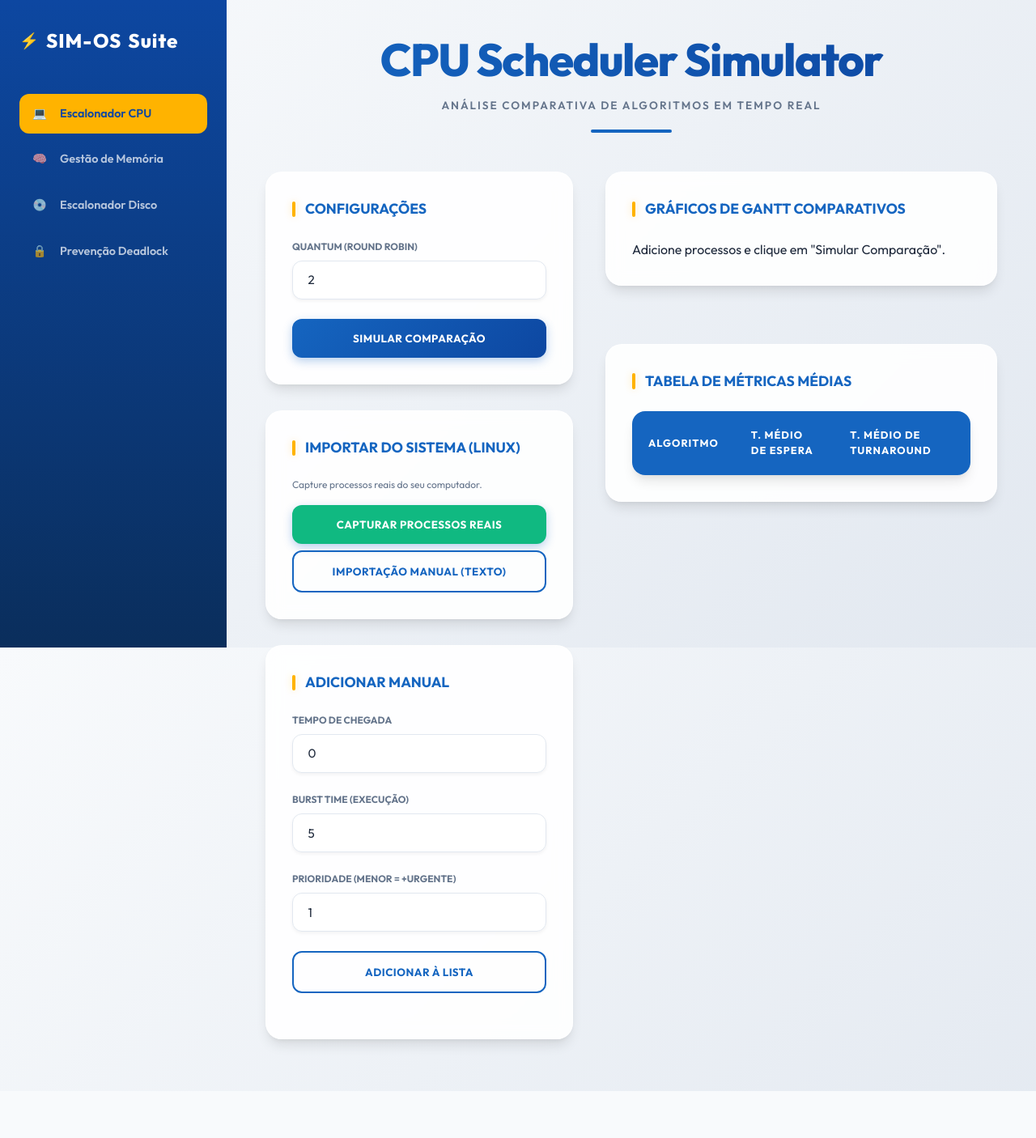
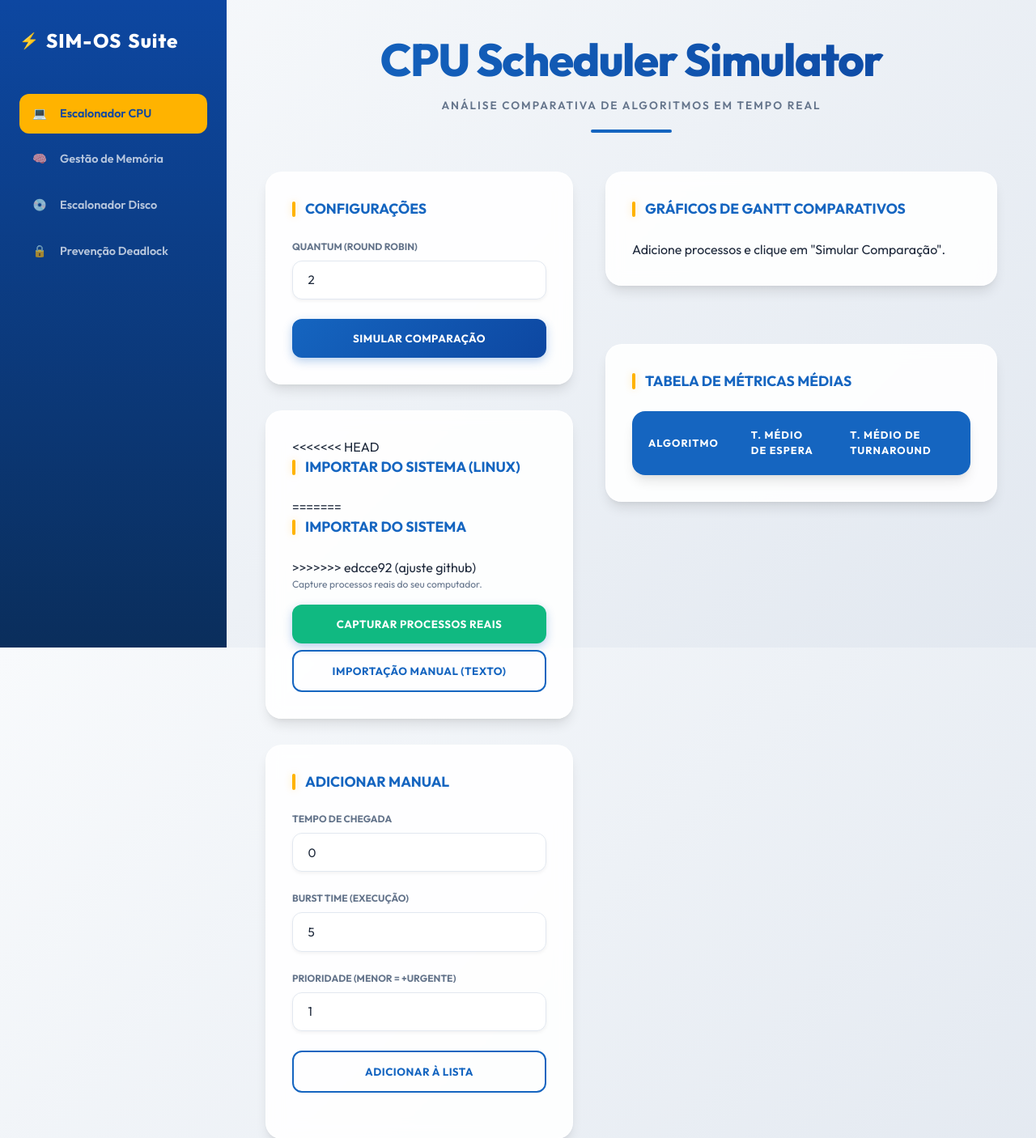
Before and after one commit to franciscanacintra-lang/simulador_ligainj, a Django app: template templates/simula/simulator.html in a window 1280 px wide. Shown: the top 1406 px of the page at 81% size. Before the commit the page ends 1348 px from the top, so only its background shows below. Run offline with Django 5.2, Linux system fonts and the light colour scheme; the template is opened without the code that fills it, so the values that code supplies are empty; parts of the project's set-up code (start-up, migrations or seed data) failed here and were passed over.

Commit message:
ajuste github

```diff
--- a/static/simula/js/script.js
+++ b/static/simula/js/script.js
@@ -71,6 +71,7 @@ document.addEventListener('DOMContentLoaded', () => {
 
     // SYSTEM IMPORT LOGIC
     document.getElementById('import-btn').addEventListener('click', () => {
+<<<<<<< HEAD
         const input = document.getElementById('import-area').value;
         const lines = input.trim().split('\n').slice(1); // Ignora o cabeçalho
 
@@ -83,6 +84,44 @@ document.addEventListener('DOMContentLoaded', () => {
                 // Converter tempo de CPU em segundos (simulando Burst Time)
                 const timeParts = timeStr.split(':').reverse();
                 let burstSeconds = 0;
+=======
+        const area = document.getElementById('import-area');
+        const btn = document.getElementById('import-btn');
+
+        if (area.style.display === 'none') {
+            area.style.display = 'block';
+            btn.innerText = 'Confirmar Importação';
+            btn.style.background = 'var(--primary)';
+            btn.style.color = 'white';
+            return;
+        }
+
+        const input = area.value;
+        if (!input.trim()) {
+            area.style.display = 'none';
+            btn.innerText = 'Importação Manual (Texto)';
+            btn.style.background = '';
+            btn.style.color = '';
+            return;
+        }
+
+        const lines = input.trim().split('\n');
+
+        lines.forEach((line) => {
+            // Ignora cabeçalhos comuns ou linhas vazias
+            if (line.includes('COMM') || line.includes('TIME') || !line.trim()) return;
+
+            const parts = line.trim().split(/\s+/);
+            if (parts.length >= 2) {
+                const name = parts[0];
+                const timeStr = parts[parts.length - 1]; // Pega o último elemento como tempo
+
+                // Converter tempo (HH:MM:SS ou MM:SS.CC)
+                const cleanTime = timeStr.split('.')[0]; // Remove centésimos se houver
+                const timeParts = cleanTime.split(':').reverse();
+                let burstSeconds = 0;
+
+>>>>>>> edcce92 (ajuste github)
                 if (timeParts[0]) burstSeconds += parseInt(timeParts[0]); // seg
                 if (timeParts[1]) burstSeconds += parseInt(timeParts[1]) * 60; // min
                 if (timeParts[2]) burstSeconds += parseInt(timeParts[2]) * 3600; // horas
@@ -99,8 +138,19 @@ document.addEventListener('DOMContentLoaded', () => {
                 }
             }
         });
+<<<<<<< HEAD
         updateProcessList();
         document.getElementById('import-area').value = '';
+=======
+
+        updateProcessList();
+        area.value = '';
+        area.style.display = 'none';
+        btn.innerText = 'Importação Manual (Texto)';
+        btn.style.background = '';
+        btn.style.color = '';
+        alert('Processos importados com sucesso!');
+>>>>>>> edcce92 (ajuste github)
     });
 
     // CAPTURE REAL SYSTEM PROCESSES VIA DJANGO API
@@ -118,6 +168,7 @@ document.addEventListener('DOMContentLoaded', () => {
             if (data.output) {
                 const lines = data.output.trim().split('\n').filter(line => !line.includes('COMMAND'));
 
+<<<<<<< HEAD
                 lines.forEach((line, index) => {
                     const parts = line.trim().split(/\s+/);
                     if (parts.length >= 2) {
@@ -131,19 +182,66 @@ document.addEventListener('DOMContentLoaded', () => {
                         if (timeParts[2]) burstSeconds += parseInt(timeParts[2]) * 3600;
 
                         if (burstSeconds > 0) {
+=======
+                // Embaralhar e pegar apenas 5 processos para não sobrecarregar o simulador
+                const shuffled = lines.sort(() => 0.5 - Math.random());
+                const selectedLines = shuffled.slice(0, 5);
+
+                selectedLines.forEach((line, index) => {
+                    if (data.os === 'Windows') {
+                        // Lógica para parsear CSV do Windows tasklist
+                        const parts = line.split('","');
+                        if (parts.length >= 1) {
+                            const name = parts[0].replace(/"/g, '');
+>>>>>>> edcce92 (ajuste github)
                             processes.push({
                                 id: `P${pidCounter++}`,
                                 command: name,
                                 arrival: Math.floor(Math.random() * 8),
+<<<<<<< HEAD
                                 burst: Math.min(burstSeconds, 20),
+=======
+                                burst: Math.floor(Math.random() * 10) + 1, // Simulando tempo para Windows
+>>>>>>> edcce92 (ajuste github)
                                 priority: Math.floor(Math.random() * 5) + 1,
                                 color: generateColor()
                             });
                         }
+<<<<<<< HEAD
                     }
                 });
                 updateProcessList();
                 alert('Processos capturados diretamente do seu Linux!');
+=======
+                    } else {
+                        // Lógica Unix (Mac/Linux)
+                        const parts = line.trim().split(/\s+/);
+                        if (parts.length >= 2) {
+                            const name = parts[0];
+                            const timeStr = parts[1];
+
+                            const timeParts = timeStr.split(':').reverse();
+                            let burstSeconds = 0;
+                            if (timeParts[0]) burstSeconds += parseInt(timeParts[0]);
+                            if (timeParts[1]) burstSeconds += parseInt(timeParts[1]) * 60;
+                            if (timeParts[2]) burstSeconds += parseInt(timeParts[2]) * 3600;
+
+                            if (burstSeconds > 0) {
+                                processes.push({
+                                    id: `P${pidCounter++}`,
+                                    command: name,
+                                    arrival: Math.floor(Math.random() * 8),
+                                    burst: Math.min(burstSeconds, 20),
+                                    priority: Math.floor(Math.random() * 5) + 1,
+                                    color: generateColor()
+                                });
+                            }
+                        }
+                    }
+                });
+                updateProcessList();
+                alert(`Processos capturados do seu sistema (${data.os || 'OS Unknown'})!`);
+>>>>>>> edcce92 (ajuste github)
             }
         } catch (error) {
             console.error('Erro ao capturar processos:', error);
--- a/templates/simula/simulator.html
+++ b/templates/simula/simulator.html
@@ -63,7 +63,11 @@
                         </section>
 
                         <section class="card" style="margin-top: 2rem;">
+<<<<<<< HEAD
                             <h2>Importar do Sistema (Linux)</h2>
+=======
+                            <h2>Importar do Sistema</h2>
+>>>>>>> edcce92 (ajuste github)
                             <p style="font-size: 0.75rem; color: var(--text-muted); margin-bottom: 1rem;">
                                 Capture processos reais do seu computador.
                             </p>
```
Also changed, not shown: simula/views.py (+24 -0 lines), .github/workflows/django.yml (added), 2 other files.
